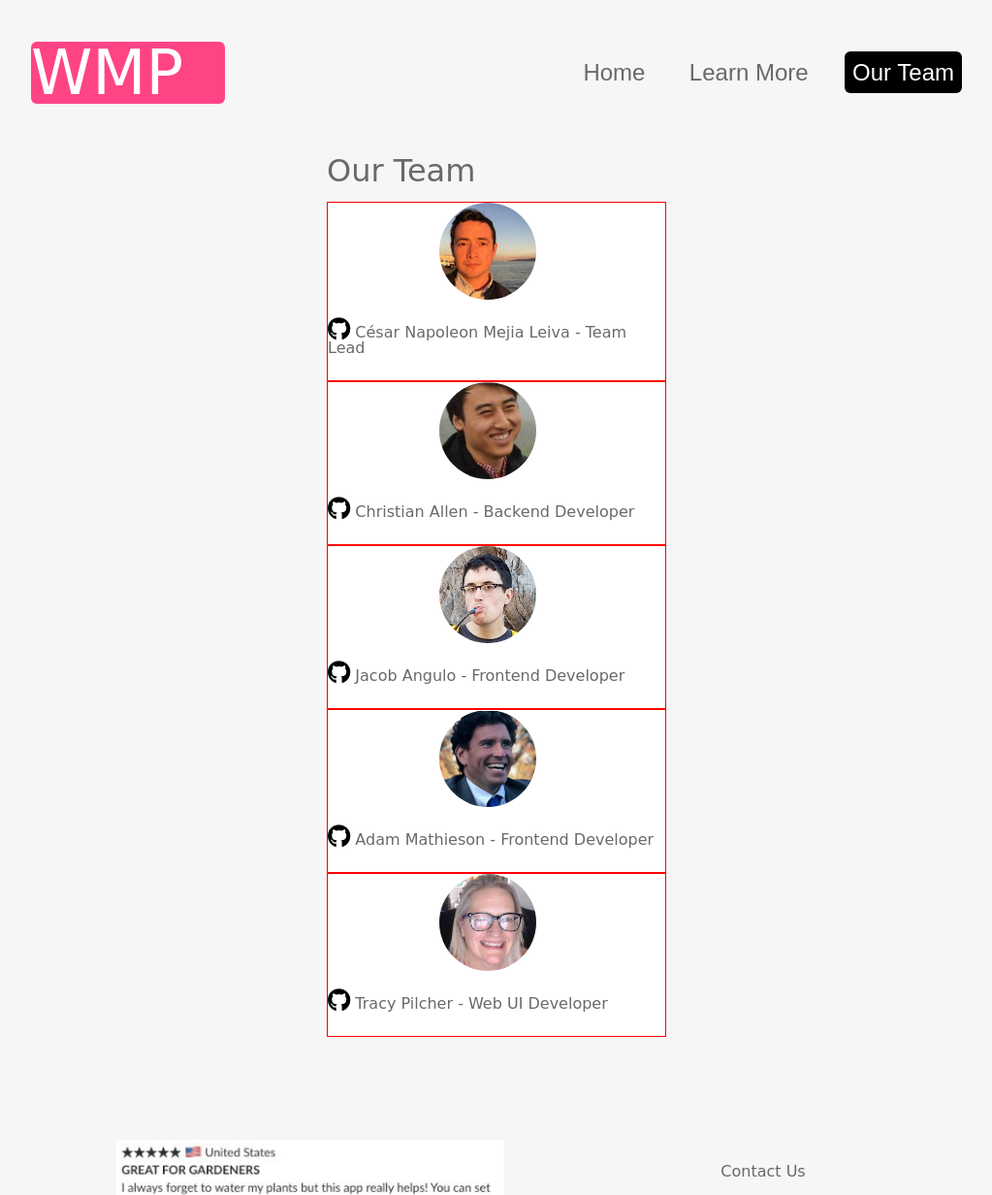
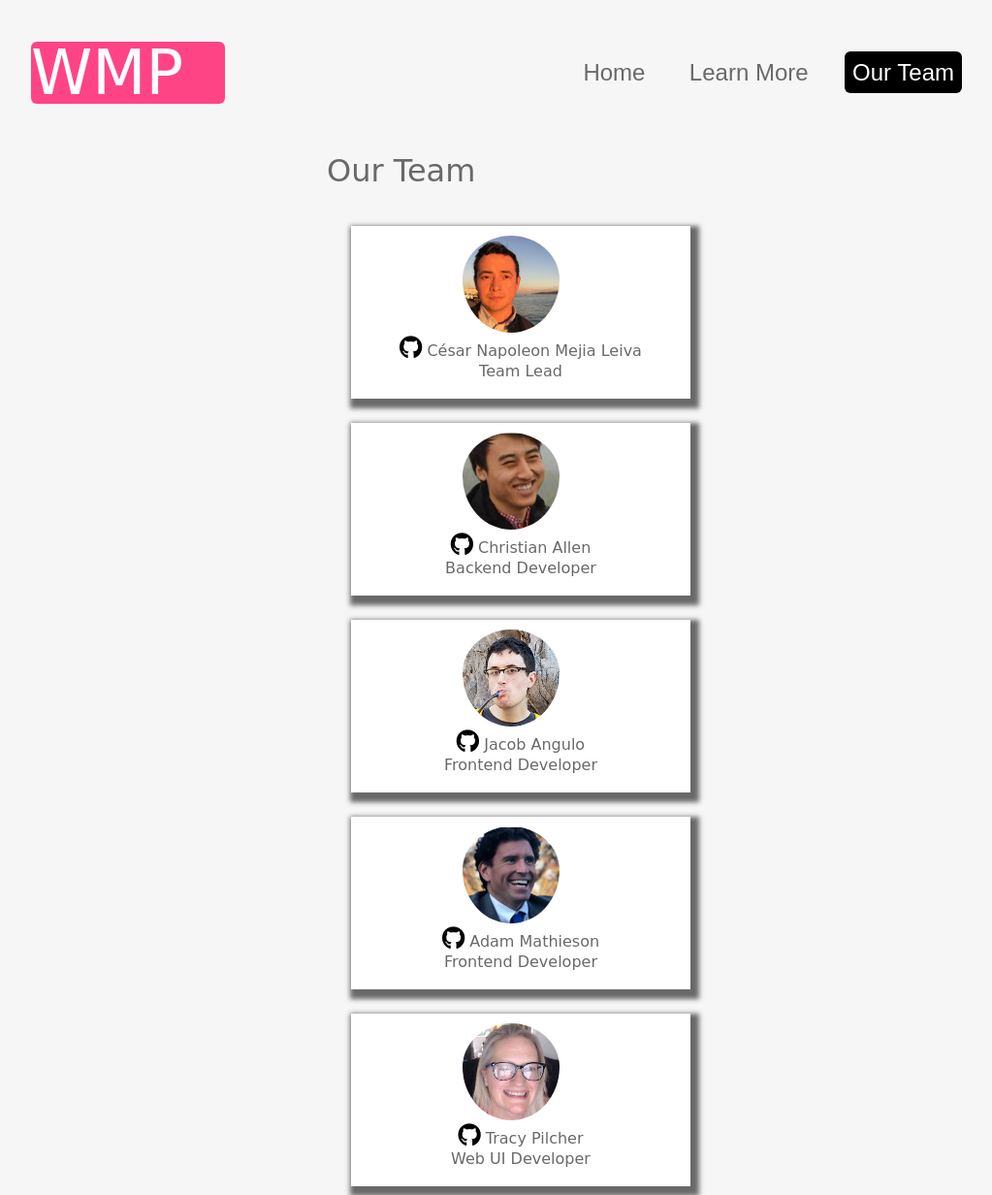
Before and after one commit to team-watermyplants/landing-water-my-plants, a plain HTML site: page team.html in a window 1280 px wide. Shown: the top 1232 px of the page at 97% size, without its empty margins (128-1151 px from the left). Drawn offline with Linux system fonts and the light colour scheme; a web font is replaced by a local one.

Commit message:
team page cards added

```diff
--- a/assets/less/global.less
+++ b/assets/less/global.less
@@ -71,5 +71,21 @@ h3 {
 }
 .team-card {
     background-color: white;
-    border: 1px solid red;
+    box-shadow: 4px 5px 5px 5px #696969;
+    width: 350px;
+    height: auto;
+    padding-bottom: 15px;
+    margin: 25px;
+    @media @mobile {
+        width: 300px;
+        margin: 20px;
+    }
+    h3 {
+        text-align: center;
+        padding-bottom: 5px;
+        padding-top: 0px;
+    }
+    img {
+        padding-top: 10px;
+    }
 }
--- a/team.html
+++ b/team.html
@@ -30,23 +30,28 @@
 		<p>&nbsp;</p>
 		<div class="team-card">
 			<a href="https://github.com/cesarnml" target="blank"><img src="images/cesar-img.jpg" alt="César Napoleon Mejia Leiva - Team Lead"></a>
-			<h3><a href="https://github.com/cesarnml" target="blank"><i class="fab fa-github" aria-hidden="true"></i></a> César Napoleon Mejia Leiva - Team Lead</h3>
+			<h3><a href="https://github.com/cesarnml" target="blank"><i class="fab fa-github" aria-hidden="true"></i></a> César Napoleon Mejia Leiva</h3>
+			<h3>Team Lead</h3>
 		</div>
 		<div class="team-card">
 			<a href="https://github.com/christiansallen" target="blank"><img src="images/christian.jpg" alt="Christian Allen - Backend Developer"></a>
-			<h3><a href="https://github.com/christiansallen" target="blank"><i class="fab fa-github" aria-hidden="true"></i></a> Christian Allen - Backend Developer</h3>
+			<h3><a href="https://github.com/christiansallen" target="blank"><i class="fab fa-github" aria-hidden="true"></i></a> Christian Allen</h3>
+			<h3>Backend Developer</h3>
 		</div>
 		<div class="team-card">
 			<a href="https://github.com/jacobAngulo" target="blank"><img src="images/jacob.jpg" alt="Jacob Angulo - Frontend Developer"></a>
-			<h3><a href="https://github.com/jacobAngulo" target="blank"><i class="fab fa-github" aria-hidden="true"></i></a> Jacob Angulo - Frontend Developer</h3>
+			<h3><a href="https://github.com/jacobAngulo" target="blank"><i class="fab fa-github" aria-hidden="true"></i></a> Jacob Angulo</h3>
+			<h3>Frontend Developer</h3>
 		</div>
 		<div class="team-card">
 			<a href="https://github.com/adammathieson" target="blank"><img src="images/adam.jpg" alt="Adam Mathieson - Frontend Developer"></a>
-			<h3><a href="https://github.com/adammathieson" target="blank"><i class="fab fa-github" aria-hidden="true"></i></a> Adam Mathieson - Frontend Developer</h3>
+			<h3><a href="https://github.com/adammathieson" target="blank"><i class="fab fa-github" aria-hidden="true"></i></a> Adam Mathieson</h3>
+			<h3>Frontend Developer</h3>
 		</div>
 		<div class="team-card">
 			<a href="https://github.com/motorcitycode" target="blank"><img src="images/tracy.jpg" alt="César Tracy Pilcher - Web UI Developer"></a>
-			<h3><a href="https://github.com/motorcitycode" target="blank"><i class="fab fa-github" aria-hidden="true"></i></a> Tracy Pilcher - Web UI Developer</h3>
+			<h3><a href="https://github.com/motorcitycode" target="blank"><i class="fab fa-github" aria-hidden="true"></i></a> Tracy Pilcher</h3>
+			<h3>Web UI Developer</h3>
 		</div>
 		<p>&nbsp;</p>
 	</section>
```
Also changed, not shown: assets/css/index.css.
